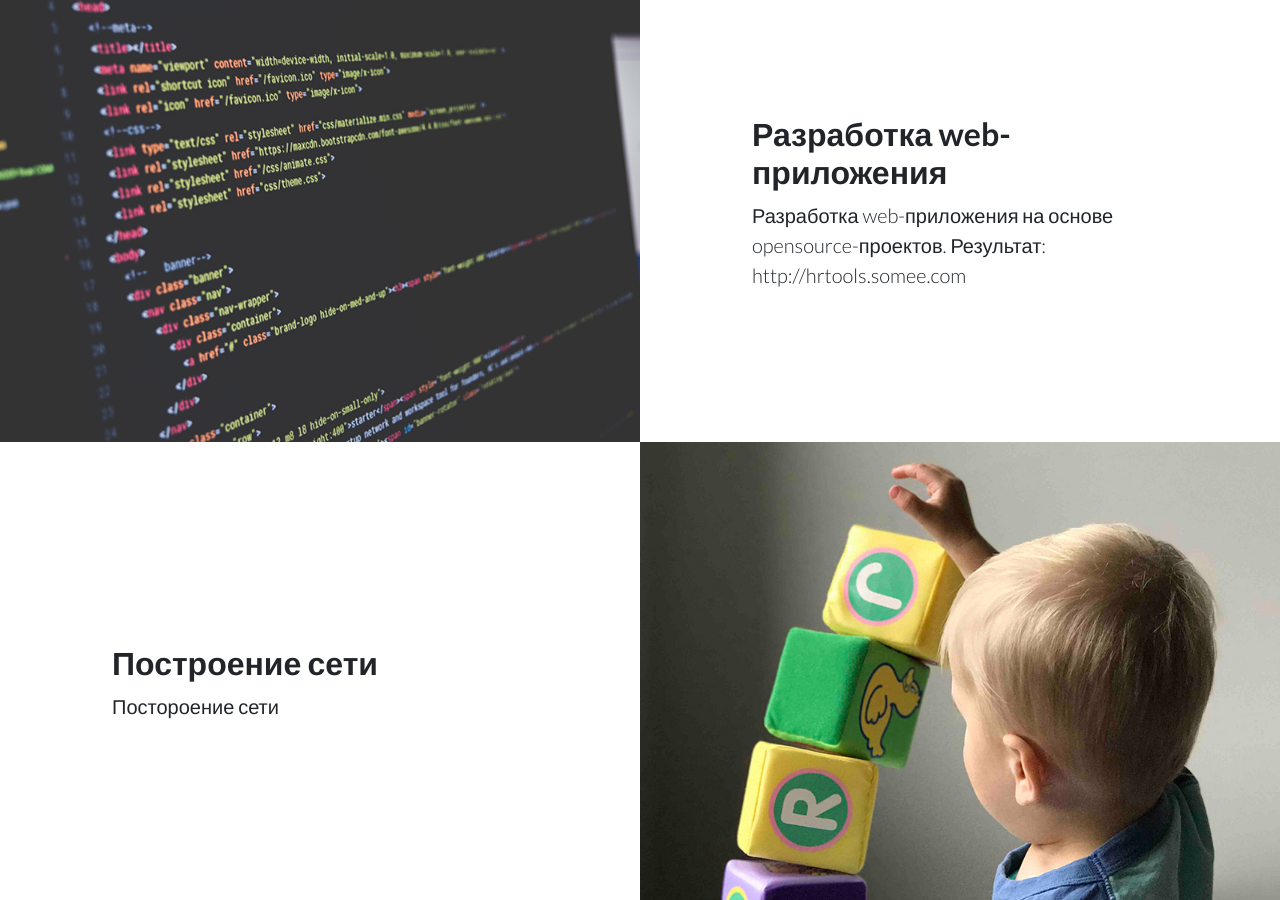
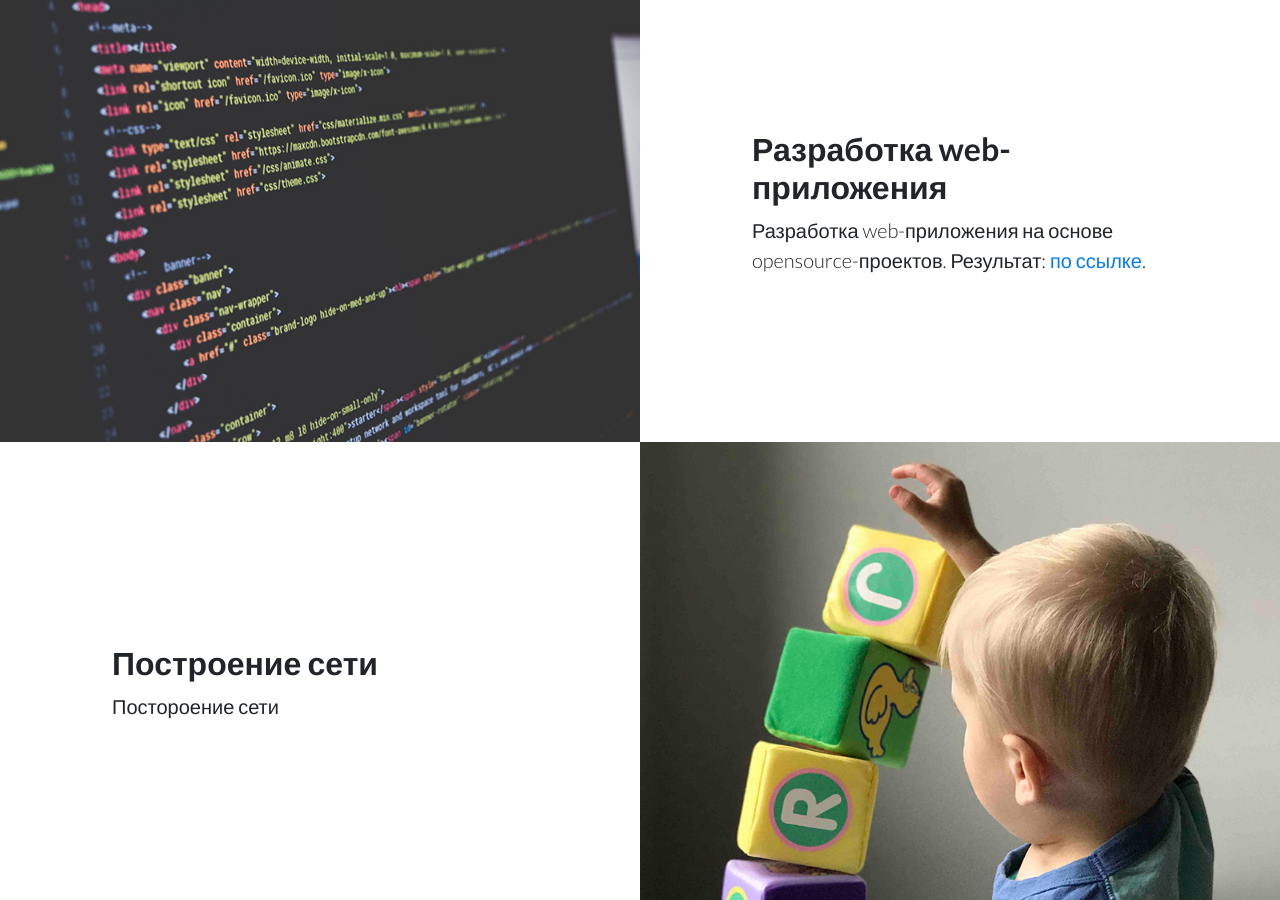
Before and after one commit to mrskylines/Stankin.io.Krukov2, a website: page index.html in a window 1280 px wide. Shown: the part 1552-2452 px from the top of the page. Drawn offline with Linux system fonts and the light colour scheme.

Commit message:
update index file

```diff
--- a/index.html
+++ b/index.html
@@ -96,7 +96,7 @@
           <div class="col-lg-6 text-white showcase-img" style="background-image: url('img/bg-showcase-2.jpg');"></div>
           <div class="col-lg-6 my-auto showcase-text">
             <h2>Разработка web-приложения</h2>
-            <p class="lead mb-0">Разработка web-приложения на основе opensource-проектов. Результат: http://hrtools.somee.com</p>
+            <p class="lead mb-0">Разработка web-приложения на основе opensource-проектов. Результат: <a href="http://hrtools.somee.com">по ссылке</a>.</p>
           </div>
         </div>
         <div class="row no-gutters">
```
